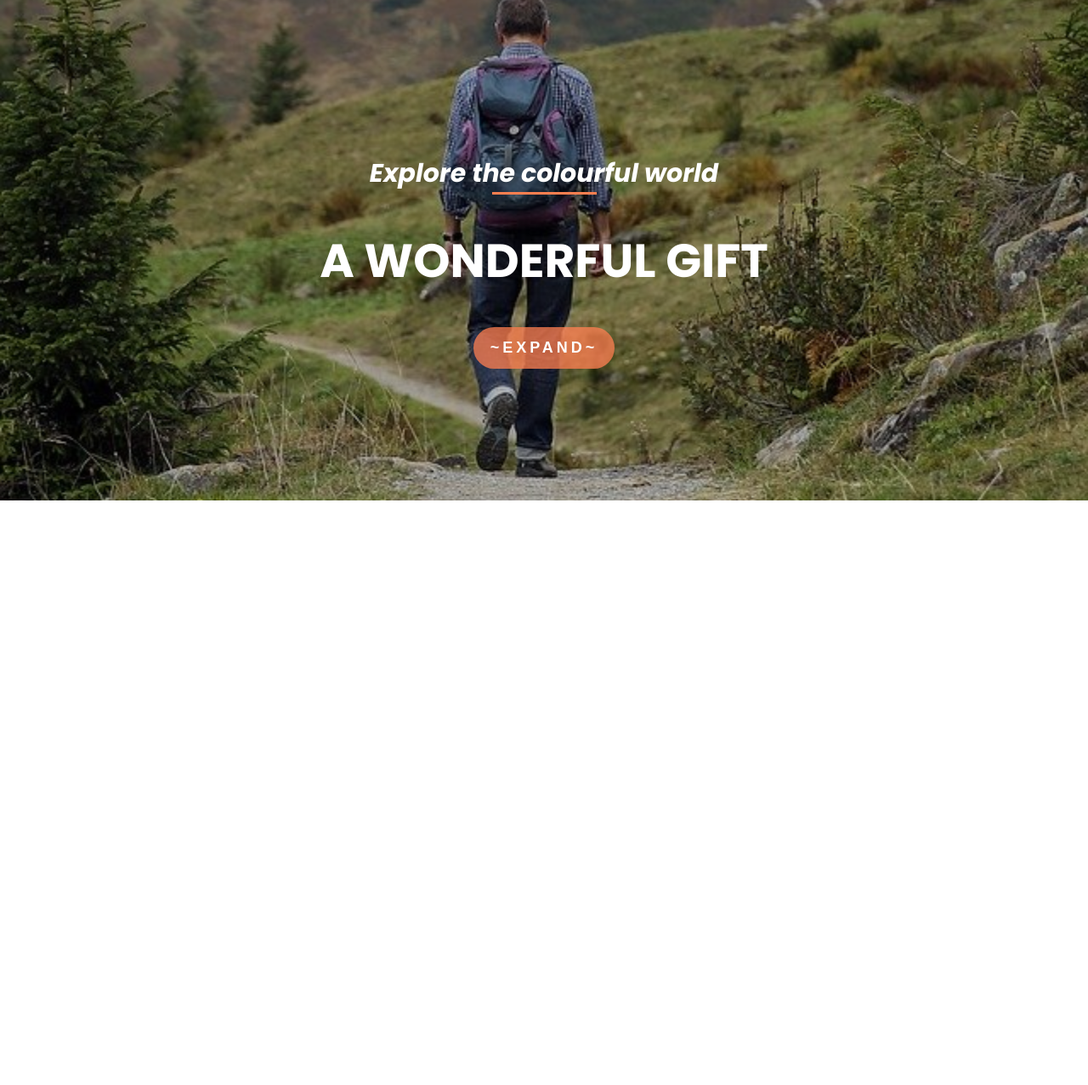
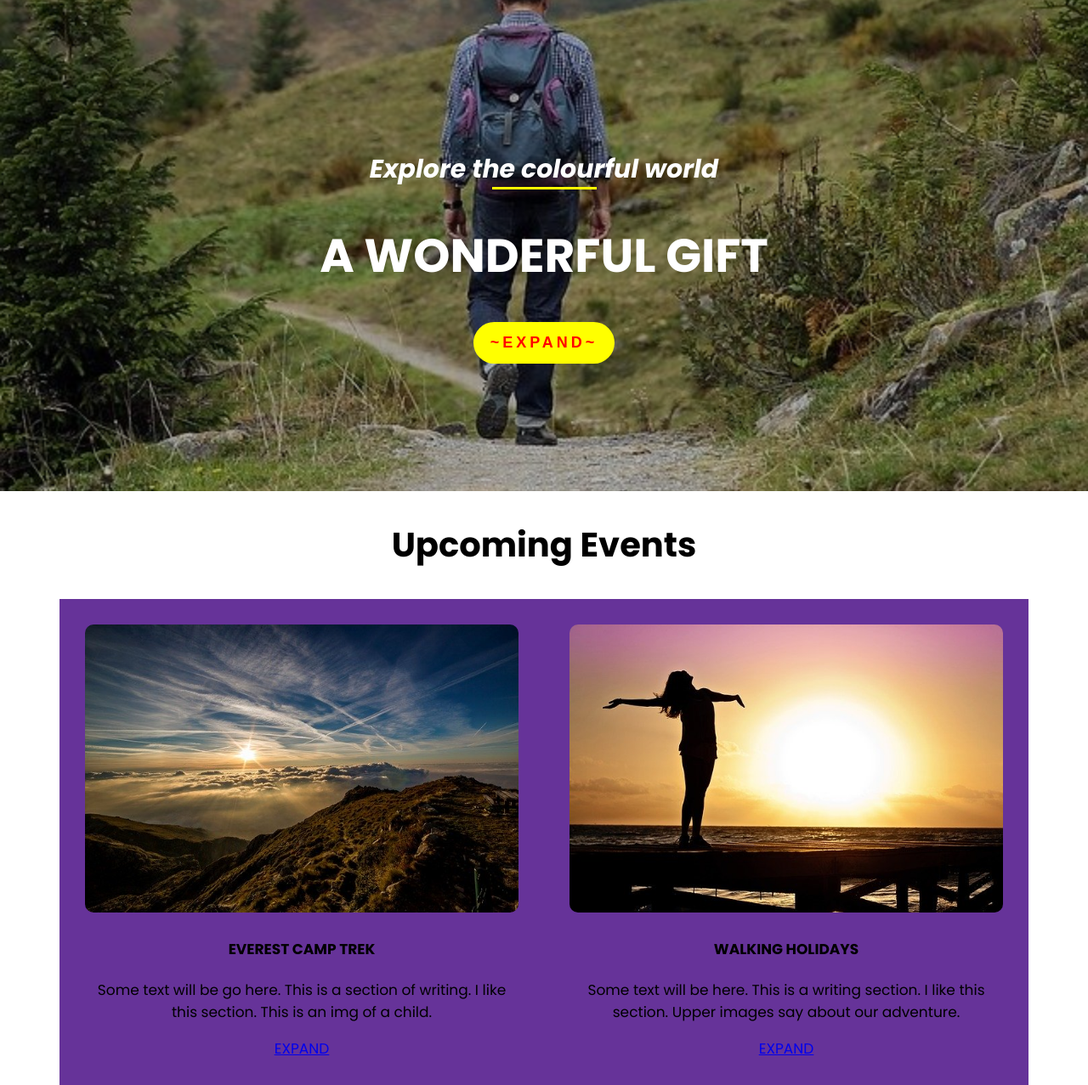
Before and after one commit to kazipintu/MERN-website-adventure, a plain HTML site: page index.html in a window 1280 px wide. Shown: the part 112-1389 px from the top of the page at 85% size. Before the commit the page ends 800 px from the top, so only its background shows below. Drawn offline with Linux system fonts and the light colour scheme.

Commit message:
MERN|create website|adventure|upload:in-progress

```diff
--- a/css/style.css
+++ b/css/style.css
@@ -1,25 +1,24 @@
 @import url('https://fonts.googleapis.com/css2?family=Poppins:ital,wght@0,300;0,400;0,500;0,600;0,700;1,300;1,400;1,500;1,600;1,700&display=swap');
+
+.container {
+  width: 1100px;
+  margin: auto;
+}
 
 body {
   margin: 0;
   box-sizing: border-box;
   font-family: "Poppins", sans-serif;
   font-size: 17px;
-  ;
-}
-
-.container {
-  width: 1200px;
-  margin: auto;
 }
 
 header {
   background-image: url(../images/wanderer.jpg);
   background-repeat: no-repeat;
   background-size: cover;
+  background-position: center;
   background-color: #00000042;
   background-blend-mode: multiply;
-  background-position: contain;
 }
 
 .navbar {
@@ -75,13 +74,13 @@ nav ul li:last-child {
 .banner {
   text-align: center;
   color: white;
-  padding: 155px 0px;
+  padding: 150px 0px;
 }
 
 .banner h3 {
   font-style: italic;
   font-size: 30px;
-  margin-bottom: -1px;
+  margin-bottom: -2px;
 }
 
 .banner h1 {
@@ -89,7 +88,7 @@ nav ul li:last-child {
 }
 
 .banner span {
-  background-color: coral;
+  background-color: yellow;
   height: 3px;
   width: 123px;
   display: block;
@@ -101,8 +100,179 @@ nav ul li:last-child {
   border: none;
   border-radius: 50px;
   font-size: 18px;
-  background-color: #ff7f50bf;
-  color: white;
+  background-color: #ffff00;
+  color: red;
   letter-spacing: 4px;
   font-weight: bold;
 }
+
+/* upcoming section */
+
+.upcoming {
+  text-align: center;
+}
+
+.upcoming h2 {
+  font-size: 40px;
+  text-transform: capitalize;
+}
+
+.upcoming h2 span {}
+
+.upcoming_below {
+  display: grid;
+  grid-template-columns: repeat(2, 1fr);
+}
+
+.content_below {
+  background-color: rebeccapurple;
+  margin: 20px;
+  padding: 30px;
+}
+
+.content_below img {
+  width: 426px;
+}
+
+@import url('https://fonts.googleapis.com/css2?family=Poppins:ital,wght@0,300;0,400;0,500;0,600;0,700;1,300;1,400;1,500;1,600;1,700&display=swap');
+
+.container {
+  width: 1100px;
+  margin: auto;
+}
+
+body {
+  margin: 0;
+  box-sizing: border-box;
+  font-family: "Poppins", sans-serif;
+  font-size: 17px;
+}
+
+header {
+  background-image: url(../images/wanderer.jpg);
+  background-repeat: no-repeat;
+  background-size: cover;
+  background-position: center;
+  background-color: #00000042;
+  background-blend-mode: multiply;
+}
+
+.navbar {
+  display: flex;
+  justify-content: space-between;
+  align-items: center;
+}
+
+.logo {}
+
+.logo h2 {
+  line-height: 1.3;
+}
+
+.logo h2 a {
+  text-decoration: none;
+  color: black;
+  color: whitesmoke;
+  font-size: 400;
+}
+
+.logo h2 a span {
+  font-weight: bold;
+  letter-spacing: 6px;
+  color: yellow;
+}
+
+nav {}
+
+nav ul {
+  margin: 0;
+  padding: 0;
+  list-style: none;
+}
+
+nav ul li {
+  display: inline;
+  margin-left: 25px;
+}
+
+nav ul li a {
+  text-decoration: none;
+  color: white;
+}
+
+nav ul li:last-child {
+  border: 2px solid white;
+  border-radius: 30px;
+  padding: 7px 14px;
+}
+
+/* banner section starts */
+.banner {
+  text-align: center;
+  color: white;
+  padding: 150px 0px;
+}
+
+.banner h3 {
+  font-style: italic;
+  font-size: 30px;
+  margin-bottom: -2px;
+}
+
+.banner h1 {
+  font-size: 55px;
+}
+
+.banner span {
+  background-color: yellow;
+  height: 3px;
+  width: 123px;
+  display: block;
+  margin: auto;
+}
+
+.banner button {
+  padding: 14px 20px;
+  border: none;
+  border-radius: 50px;
+  font-size: 18px;
+  background-color: #ffff00;
+  color: red;
+  letter-spacing: 4px;
+  font-weight: bold;
+}
+
+/* upcoming section */
+
+.upcoming {
+  text-align: center;
+}
+
+.upcoming h2 {
+  font-size: 40px;
+  text-transform: capitalize;
+}
+
+.upcoming h2 span {}
+
+.upcoming_below {
+  display: grid;
+  grid-template-columns: repeat(2, 1fr);
+  justify-content: center;
+}
+
+.content_below {
+  margin: auto;
+  width: 510px;
+}
+
+.content_below img {
+  width: 510px;
+  border-radius: 10px;
+}
+
+.content_below h4 {}
+
+.content_below p {}
+
+.content_below a {}
--- a/index.html
+++ b/index.html
@@ -27,6 +27,7 @@
         </ul>
       </nav>
     </div>
+
     <!-- banner section starts -->
     <div class="banner">
       <h3>Explore the colourful world</h3>
@@ -35,6 +36,34 @@
       <button>~EXPAND~</button>
     </div>
   </header>
+
+  <!-- upcoming section starts -->
+  <section class="container">
+    <div class="upcoming">
+      <h2>Upcoming Events</h2>
+      <span></span>
+      <div class="upcoming_below">
+        <div class="content_below">
+          <img src="./images/dawn.jpg" alt="dawn">
+          <h4>EVEREST CAMP TREK</h4>
+          <p>Some text will be go here. This is a section of writing. I like this section. This is an img of a child.
+          </p>
+          <a href="#">EXPAND</a>
+        </div>
+        <div class="content_below">
+          <img src="./images/woman.jpg" alt="woman">
+          <h4>WALKING HOLIDAYS</h4>
+          <p>Some text will be here. This is a writing section. I like this section. Upper images say about our
+            adventure.</p>
+          <a href="#">EXPAND</a>
+        </div>
+      </div>
+    </div>
+  </section>
+
+
+
+
 </body>
 
 </html>
```
